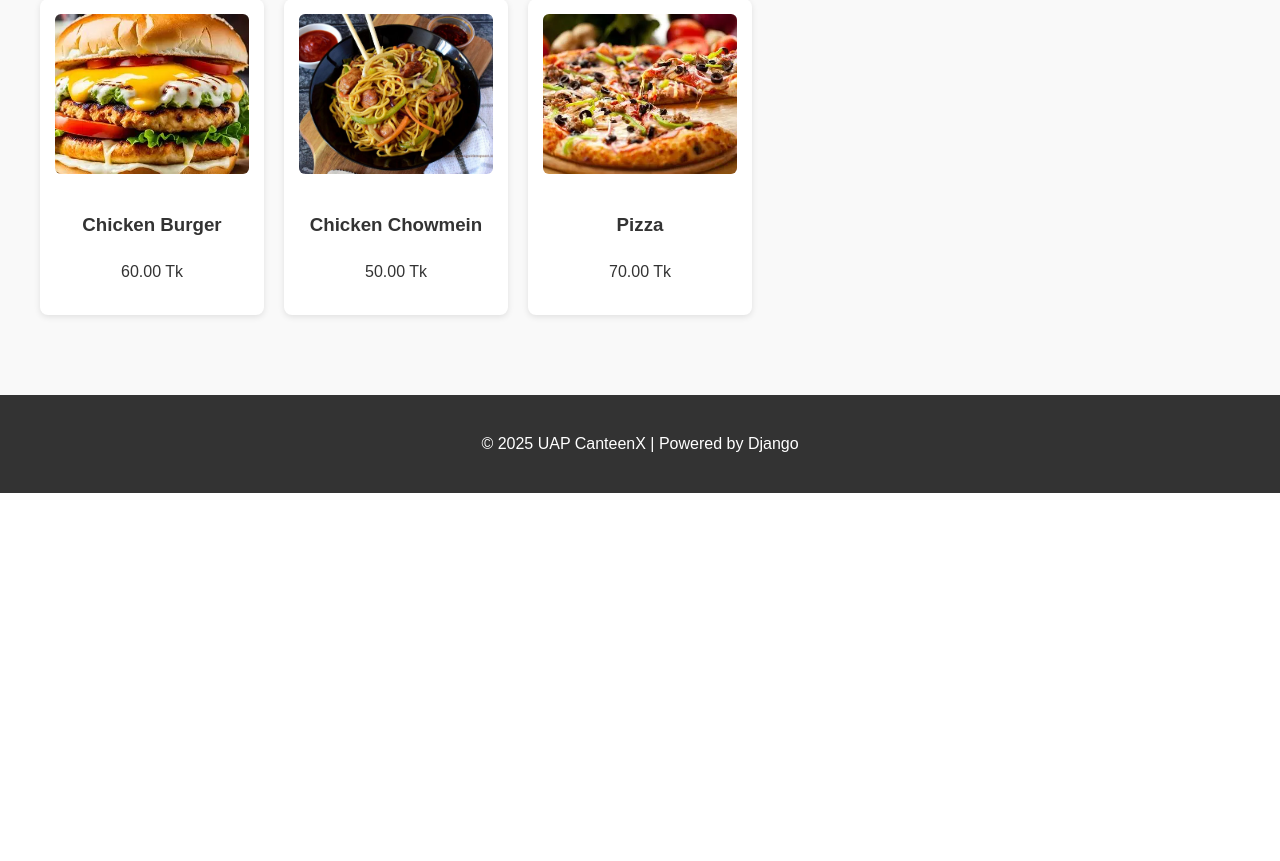
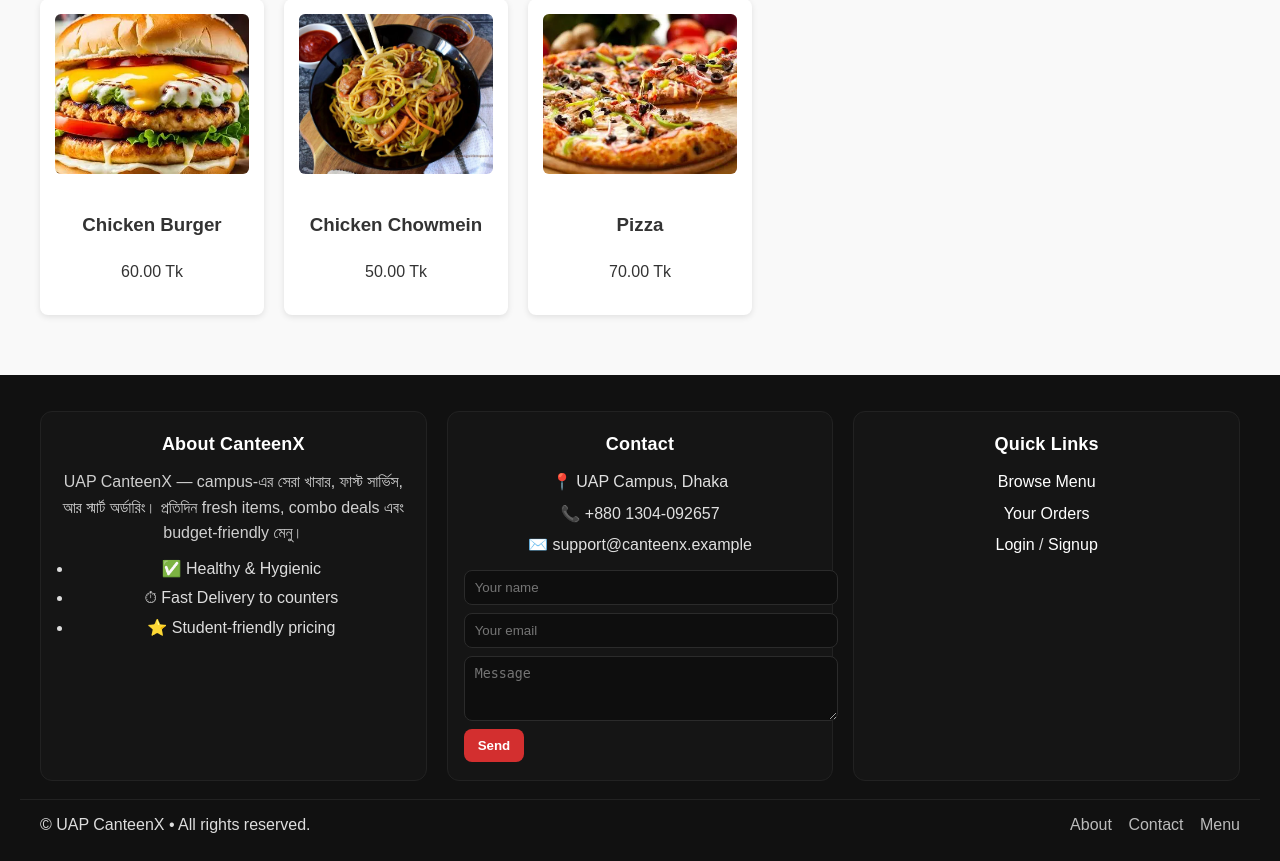
Before and after one commit to ayesha-ahona/Django-Canteen-Management-System, a Django app: page / in a window 1280 px wide. Shown: the part 902-1763 px from the top of the page. Before the commit the page ends 1395 px from the top, so only its background shows below. Run offline with Django 5.2, Linux system fonts and the light colour scheme; a user stored in the database is signed in; data comes from the database, SQL or seed files in the repository; both versions use the stored data as it was after the commit.

Commit message:
Update about and contact page as footer in home page

```diff
--- a/my_canteen/static/my_canteen/css/styles.css
+++ b/my_canteen/static/my_canteen/css/styles.css
@@ -39,6 +39,25 @@ body {
 
 .navbar .nav-links a:hover {
     text-decoration: underline;
+}
+
+/* Navbar logout button reset */
+.link-like {
+    background: none;
+    border: none;
+    color: #fff;
+    font-weight: bold;
+    cursor: pointer;
+}
+
+/* Small pill on Cart */
+.pill {
+    background: #ff5252;
+    color: #fff;
+    padding: 2px 6px;
+    border-radius: 12px;
+    font-size: 12px;
+    margin-left: 4px;
 }
 
 /* ---------- Page Container ---------- */
@@ -115,6 +134,7 @@ body {
 .card-media {
     position: relative;
 }
+
 .badge {
     position: absolute;
     top: 8px;
@@ -126,6 +146,7 @@ body {
     border-radius: 999px;
     font-weight: 700;
 }
+
 .badge-red {
     background: #e53935;
 }
@@ -184,9 +205,11 @@ body {
     padding: 6px 2px 12px;
     scrollbar-width: none;
 }
+
 .chip-row::-webkit-scrollbar {
     display: none;
 }
+
 .chip {
     white-space: nowrap;
     padding: 8px 14px;
@@ -198,9 +221,11 @@ body {
     border: 1px solid #e5e5e5;
     transition: .2s;
 }
+
 .chip:hover {
     background: #e7e7e7;
 }
+
 .chip.active {
     background: #d32f2f;
     color: #fff;
@@ -236,9 +261,21 @@ body {
     font-weight: bold;
     text-transform: capitalize;
 }
-.status.processing { background: orange; color: white; }
-.status.completed { background: green; color: white; }
-.status.cancelled { background: red; color: white; }
+
+.status.processing {
+    background: orange;
+    color: white;
+}
+
+.status.completed {
+    background: green;
+    color: white;
+}
+
+.status.cancelled {
+    background: red;
+    color: white;
+}
 
 /* ---------- Dashboard Tabs ---------- */
 .dashboard-tabs {
@@ -276,6 +313,7 @@ body {
     display: inline-block;
     transition: 0.3s;
 }
+
 .btn:hover {
     background: #b71c1c;
 }
@@ -288,6 +326,7 @@ body {
     box-shadow: 0 2px 6px rgba(0,0,0,0.1);
     margin-bottom: 20px;
 }
+
 .settings-form {
     background: white;
     padding: 20px;
@@ -298,6 +337,7 @@ body {
     gap: 15px;
     max-width: 500px;
 }
+
 .settings-form input {
     padding: 10px;
     border: 1px solid #ccc;
@@ -309,10 +349,12 @@ body {
 .recommended {
     margin-top: 40px;
 }
+
 .recommended h3 {
     color: #d32f2f;
     margin-bottom: 12px;
 }
+
 .recommended .card-grid {
     margin-top: 15px;
 }
@@ -328,6 +370,7 @@ body {
     box-shadow: 0 2px 10px rgba(0,0,0,0.1);
     margin-bottom: 40px;
 }
+
 .item-image img {
     width: 380px;
     height: 280px;
@@ -335,24 +378,29 @@ body {
     border-radius: 10px;
     box-shadow: 0 2px 6px rgba(0,0,0,0.15);
 }
+
 .item-info {
     flex: 1;
     min-width: 280px;
 }
+
 .item-info h2 {
     color: #d32f2f;
     margin-bottom: 10px;
 }
+
 .item-price {
     font-size: 20px;
     color: #333;
     margin-bottom: 10px;
 }
+
 .item-rating {
     font-size: 15px;
     color: #777;
     margin-bottom: 15px;
 }
+
 .item-description {
     margin-bottom: 20px;
     font-size: 16px;
@@ -366,6 +414,7 @@ body {
     border-radius: 10px;
     box-shadow: 0 2px 10px rgba(0,0,0,0.1);
 }
+
 .review-card {
     background: #fafafa;
     border: 1px solid #eee;
@@ -373,27 +422,33 @@ body {
     padding: 12px 15px;
     margin-bottom: 15px;
 }
+
 .review-card strong {
     color: #d32f2f;
 }
+
 .review-rating {
     color: #ffb400;
     margin-left: 8px;
 }
+
 .review-text {
     margin-top: 5px;
     color: #444;
 }
+
 .review-date {
     color: #999;
     font-size: 13px;
 }
+
 .review-form {
     display: flex;
     flex-direction: column;
     gap: 10px;
     margin-top: 10px;
 }
+
 .review-form input,
 .review-form textarea {
     border: 1px solid #ccc;
@@ -402,9 +457,138 @@ body {
     font-size: 14px;
     resize: none;
 }
+
 .review-form button {
     align-self: flex-start;
     padding: 10px 16px;
+}
+
+/* ---------- Footer (Home-only) ---------- */
+.site-footer {
+    background: #111;
+    color: #ddd;
+    margin-top: 40px;
+    padding: 36px 0 12px;
+}
+
+.footer-grid {
+    max-width: 1200px;
+    margin: 0 auto;
+    padding: 0 20px;
+    display: grid;
+    grid-template-columns: repeat(auto-fit, minmax(260px, 1fr));
+    gap: 20px;
+}
+
+.footer-card {
+    background: #151515;
+    border: 1px solid #222;
+    border-radius: 12px;
+    padding: 18px 16px;
+}
+
+.footer-card h3 {
+    margin: 0 0 10px;
+    color: #fff;
+    font-size: 18px;
+    letter-spacing: .2px;
+}
+
+.footer-card p {
+    margin: 0 0 10px;
+    color: #cfcfcf;
+}
+
+.about-points {
+    margin: 10px 0 0;
+    padding-left: 16px;
+}
+
+.about-points li {
+    margin: 4px 0;
+}
+
+.contact-list {
+    list-style: none;
+    padding: 0;
+    margin: 0 0 12px;
+}
+
+.contact-list li {
+    margin: 6px 0;
+    color: #e0e0e0;
+}
+
+.mini-contact {
+    display: flex;
+    flex-direction: column;
+    gap: 8px;
+}
+
+.mini-contact input,
+.mini-contact textarea {
+    width: 100%;
+    padding: 9px 10px;
+    border-radius: 8px;
+    border: 1px solid #2b2b2b;
+    background: #0e0e0e;
+    color: #eee;
+}
+
+.mini-contact .btn {
+    align-self: flex-start;
+    background: #d32f2f;
+    color: #fff;
+    border: none;
+    border-radius: 8px;
+    padding: 9px 14px;
+    cursor: pointer;
+}
+
+.mini-contact .btn:hover {
+    background: #b71c1c;
+}
+
+.quick-links {
+    list-style: none;
+    padding: 0;
+    margin: 0;
+}
+
+.quick-links li {
+    margin: 6px 0;
+}
+
+.quick-links a {
+    color: #fff;
+    text-decoration: none;
+}
+
+.quick-links a:hover {
+    text-decoration: underline;
+}
+
+.footer-bottom {
+    max-width: 1200px;
+    margin: 18px auto 0;
+    padding: 12px 20px;
+    border-top: 1px solid #222;
+    display: flex;
+    justify-content: space-between;
+    align-items: center;
+    gap: 12px;
+    flex-wrap: wrap;
+}
+
+.footer-nav a {
+    color: #bbb;
+    margin-left: 12px;
+    text-decoration: none;
+}
+
+.footer-nav a:hover {
+    color: #fff;
+    text-decoration: underline;
 }
 
 /* ---------- Responsive ---------- */
@@ -414,11 +598,13 @@ body {
         align-items: center;
         text-align: center;
     }
+
     .item-image img {
         width: 100%;
         max-width: 450px;
         height: auto;
     }
+
     .item-info {
         width: 100%;
     }
--- a/my_canteen/templates/my_canteen/base.html
+++ b/my_canteen/templates/my_canteen/base.html
@@ -12,56 +12,100 @@
     <nav class="navbar">
         <div class="logo">🍴 UAP CanteenX</div>
         <ul class="nav-links">
-            <li><a href="/">Home</a></li>
-            <li><a href="/menu/">Menu</a></li>
+            <li><a href="{% url 'home' %}">Home</a></li>
+            <li><a href="{% url 'menu' %}">Menu</a></li>
             <li>
-              <a href="/cart/">
+              <a href="{% url 'cart' %}">
                 Cart
-                {% if cart_count > 0 %}
-                  <span style="background:red;color:white;
-                               padding:2px 6px;
-                               border-radius:12px;
-                               font-size:12px;">
-                    {{ cart_count }}
-                  </span>
-                {% endif %}
+                {% with cart=request.session.cart %}
+                  {% if cart %}
+                    {% with cart_count=cart|length %}
+                      {% if cart_count > 0 %}
+                        <span class="pill">{{ cart_count }}</span>
+                      {% endif %}
+                    {% endwith %}
+                  {% endif %}
+                {% endwith %}
               </a>
             </li>
-            <li><a href="/orders/">Orders</a></li>
-            <li><a href="/about/">About</a></li>
-            <li><a href="/contact/">Contact</a></li>
+            <li><a href="{% url 'orders' %}">Orders</a></li>
+
+            <!-- এই দুইটা লিংক পাতাকে বদলায় না—home-এর anchor-এ redirect হবে -->
+            <li><a href="{% url 'about' %}">About</a></li>
+            <li><a href="{% url 'contact' %}">Contact</a></li>
 
             {% if user.is_authenticated %}
-                <li><a href="/dashboard/">Dashboard</a></li>
+                <li><a href="{% url 'dashboard' %}">Dashboard</a></li>
                 <li>
-                    <form action="/logout/" method="post" style="display:inline;">
+                    <form action="{% url 'logout' %}" method="post" style="display:inline;">
                         {% csrf_token %}
-                        <button type="submit"
-                                style="background:none;
-                                       border:none;
-                                       color:white;
-                                       font-weight:bold;
-                                       cursor:pointer;">
-                            Logout
-                        </button>
+                        <button type="submit" class="link-like">Logout</button>
                     </form>
                 </li>
             {% else %}
-                <li><a href="/login/">Login</a></li>
-                <li><a href="/signup/">Signup</a></li>
+                <li><a href="{% url 'login' %}">Login</a></li>
+                <li><a href="{% url 'signup' %}">Signup</a></li>
             {% endif %}
         </ul>
     </nav>
 
     <!-- Main Content -->
     <main class="container">
-        {% block content %}
-        {% endblock %}
+        {% block content %}{% endblock %}
     </main>
 
-    <!-- Footer -->
-    <footer>
-        <p>© 2025 UAP CanteenX | Powered by Django</p>
+    <!-- Footer: শুধু home পেজে দেখাবে -->
+    {% if request.resolver_match.url_name == 'home' %}
+    <footer class="site-footer">
+        <div class="footer-grid">
+            <!-- About -->
+            <section class="footer-card" id="about">
+                <h3>About CanteenX</h3>
+                <p>UAP CanteenX — campus-এর সেরা খাবার, ফাস্ট সার্ভিস, আর স্মার্ট অর্ডারিং।
+                   প্রতিদিন fresh items, combo deals এবং budget-friendly মেনু।</p>
+                <ul class="about-points">
+                    <li>✅ Healthy & Hygienic</li>
+                    <li>⏱ Fast Delivery to counters</li>
+                    <li>⭐ Student-friendly pricing</li>
+                </ul>
+            </section>
+
+            <!-- Contact -->
+            <section class="footer-card" id="contact">
+                <h3>Contact</h3>
+                <ul class="contact-list">
+                    <li>📍 UAP Campus, Dhaka</li>
+                    <li>📞 +880 1304-092657</li>
+                    <li>✉️ support@canteenx.example</li>
+                </ul>
+                <form class="mini-contact" method="post" action="#">
+                    <input type="text" placeholder="Your name" required>
+                    <input type="email" placeholder="Your email" required>
+                    <textarea rows="3" placeholder="Message"></textarea>
+                    <button type="submit" class="btn">Send</button>
+                </form>
+            </section>
+
+            <!-- Quick Links -->
+            <section class="footer-card">
+                <h3>Quick Links</h3>
+                <ul class="quick-links">
+                    <li><a href="{% url 'menu' %}">Browse Menu</a></li>
+                    <li><a href="{% url 'orders' %}">Your Orders</a></li>
+                    <li><a href="{% url 'login' %}">Login</a> / <a href="{% url 'signup' %}">Signup</a></li>
+                </ul>
+            </section>
+        </div>
+
+        <div class="footer-bottom">
+            <span>© {{ now|date:"Y" }} UAP CanteenX • All rights reserved.</span>
+            <nav class="footer-nav">
+                <a href="{% url 'about' %}">About</a>
+                <a href="{% url 'contact' %}">Contact</a>
+                <a href="{% url 'menu' %}">Menu</a>
+            </nav>
+        </div>
     </footer>
+    {% endif %}
 </body>
 </html>
--- a/my_canteen/views.py
+++ b/my_canteen/views.py
@@ -3,7 +3,8 @@ from django.contrib.auth.decorators import login_required
 from django.contrib.auth.models import User
 from django.db.models import Q, Avg, Count
 from django.contrib import messages
-from django.http import HttpResponseForbidden
+from django.http import HttpResponseForbidden, HttpResponseRedirect
+from django.urls import reverse
 
 from .models import MenuItem, UserProfile, Order, OrderItem, Review
 from .forms import CustomSignupForm, ReviewForm
@@ -277,6 +278,16 @@ def contact_page(request):
     return render(request, 'my_canteen/contact.html')
 
 
+# ---------- Anchor Redirects ----------
+def about_anchor(request):
+    # Redirects /about to /#about
+    return HttpResponseRedirect(f"{reverse('home')}#about")
+
+def contact_anchor(request):
+    # Redirects /contact to /#contact
+    return HttpResponseRedirect(f"{reverse('home')}#contact")
+
+
 # ---------- Signup ----------
 def signup_page(request):
     if request.method == 'POST':
--- a/mysite/urls.py
+++ b/mysite/urls.py
@@ -41,9 +41,9 @@ urlpatterns = [
     path('orders/<int:order_id>/cancel/', views.order_cancel, name='order_cancel'),
     path('orders/<int:order_id>/paid/', views.order_mark_paid, name='order_mark_paid'),
 
-    # Static pages
-    path('about/', views.about_page, name='about'),
-    path('contact/', views.contact_page, name='contact'),
+    # About/Contact -> home anchors
+    path('about/', views.about_anchor, name='about'),
+    path('contact/', views.contact_anchor, name='contact'),
 
     # Auth
     path('signup/', views.signup_page, name='signup'),
```
Also changed, not shown: db.sqlite3.
